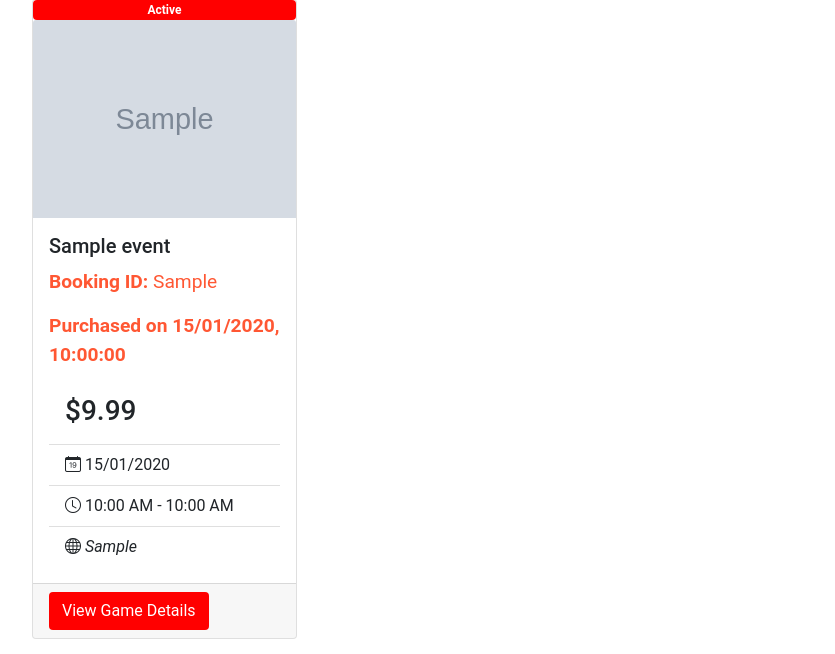
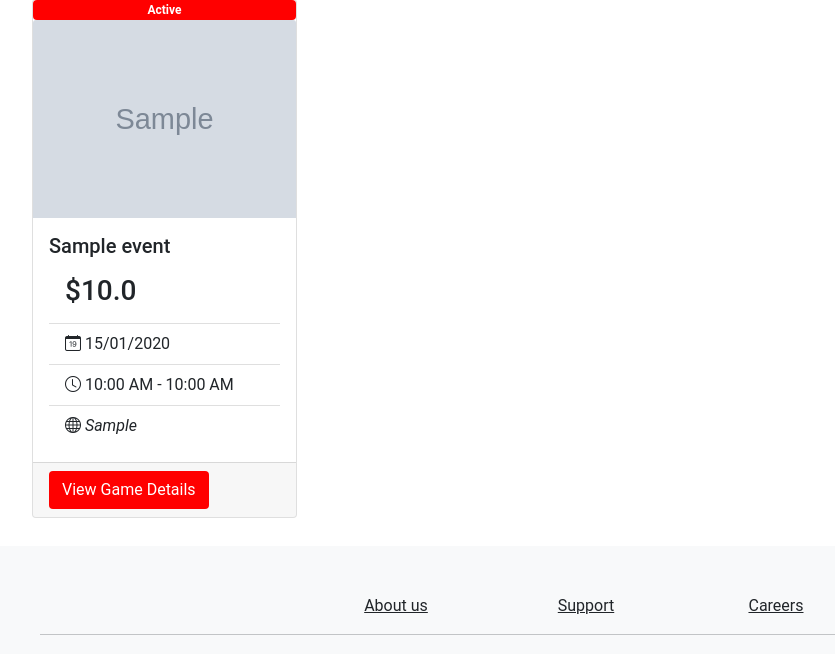
Before and after one commit to Striker146/G18-IAB207-Project, a Flask app: page /my_events in a window 1280 px wide. Shown: the part 105-759 px from the top of the page, without its empty margins (54-889 px from the left). Run offline with Flask 3, Linux system fonts and the light colour scheme; a user stored in the database is signed in; tables that the repository leaves empty hold one stand-in row (values such as "Sample post"); grey boxes marked "Sample" are stand-in pictures; some libraries are stand-ins or nearby versions.

Commit message:
Display User Specific Events

```diff
--- a/projectfile/website/events.py
+++ b/projectfile/website/events.py
@@ -163,6 +163,15 @@ def comment(id):
 @bp.route('/my_events')
 @login_required
 def my_events():
-    bookings = current_user.bookings
-    print(len(bookings))
-    return render_template('events/my_events.html', bookings = bookings)
+    user_events = get_events_by_username(current_user.username)
+
+    return render_template('events/my_events.html', events=user_events)
+
+def get_events_by_username(username):
+    user = User.query.filter_by(username=username).first()
+
+    if not user:
+        return []
+
+    events_by_user = Event.query.filter_by(owner_id=user.id).all()
+    return events_by_user
--- a/projectfile/website/templates/events/my_events.html
+++ b/projectfile/website/templates/events/my_events.html
@@ -5,36 +5,33 @@
 
 <div class="container padding">
     <div class="row row-cols-1 row-cols-xs-1 row-cols-sm-2 row-cols-md-3 row-cols-lg-4">
-            {% for booking in bookings%}
+        {% for event in events %}
         <div class="col p-2">
             <div class="card h-100">
                 <span class="badge badge-theme">Active</span>
-                    <img src={{ url_for('static', filename=booking.event.images[0].filepath) }} class="card-img-top">
+                <img src={{ url_for('static', filename=event.images[0].filepath) }} class="card-img-top">
                 <div class="card-body">
-                        <h5 class="card-title">{{booking.event.title}}</h5>
-                        <p class="booking-id"><strong>Booking ID:</strong> {{booking.unique_identifier}}</p>
-                        <p class="booking-id"><strong>Purchased on {{booking.format_datetime()}}</strong> </p>
+                    <h5 class="card-title">{{ event.title }}</h5>
                     <ul class="list-group list-group-flush">
                         <li class="list-group-item">
-                                <h3>$9.99</h3>
+                            <h3>${{ event.cost }}</h3>
                         </li>
                         <li class="list-group-item">
-                                <i class="bi bi-calendar-date"></i>  {{booking.event.date.strftime("%d/%m/%Y")}}
+                            <i class="bi bi-calendar-date"></i> {{ event.date.strftime("%d/%m/%Y") }}
                         </li>
                         <li class="list-group-item">
-                                <i class="bi bi-clock"></i> {{booking.event.start_time.strftime("%I:%M %p")}} - {{booking.event.end_time.strftime("%I:%M %p")}}
+                            <i class="bi bi-clock"></i> {{ event.start_time.strftime("%I:%M %p") }} - {{ event.end_time.strftime("%I:%M %p") }}
                         </li>
-                            <li class="list-group-item"><i class="bi-globe"> {{booking.event.location}} </i></li>
-                            </li>
-
+                        <li class="list-group-item"><i class="bi-globe"> {{ event.location }} </i></li>
                     </ul>
                 </div>
                 <div class="card-footer">
-                        <a href={{url_for('events.showevent',id=booking.event.id)}} class="btn button-theme stretched-link">View Game Details</a>
+                    <a href={{ url_for('events.showevent', id=event.id) }} class="btn button-theme stretched-link">View Game Details</a>
                 </div>
             </div>
         </div>
-            {%endfor%}
+        {% endfor %}
     </div>
 </div>
+
 {% endblock %}
```
Lines whose indentation alone changed are shown as unchanged.
